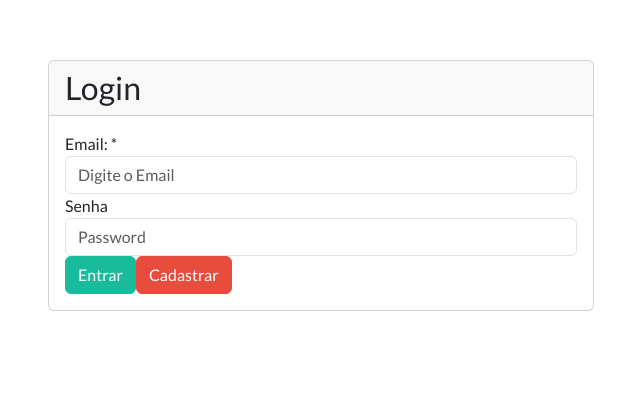
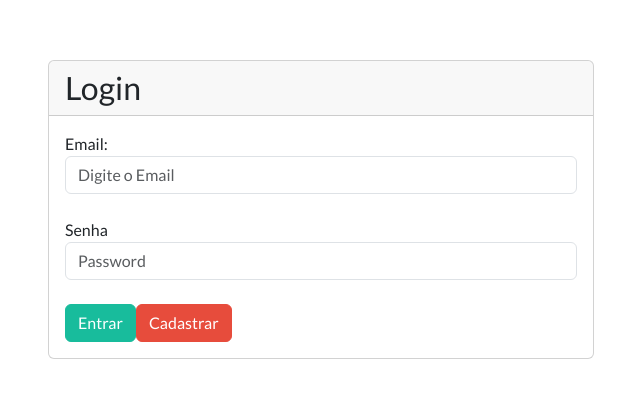
Before and after one commit to sntechbio/minhas-financas-app, a React (Create React App) app: page / in a window 1280 px wide. Shown: the part 124-522 px from the top of the page, without its empty margins (334-974 px from the left). Built offline with nearby package versions, Linux system fonts and the light colour scheme.

Commit message:
alteração no espaçamento dos inputs

```diff
--- a/src/views/login.js
+++ b/src/views/login.js
@@ -27,7 +27,7 @@ class Login extends React.Component {
                                         <div className="bs-component">
                                             <fieldset>
 
-                                            <FormGroup label="Email: *" htmlFor="exampleInputEmail1">
+                                            <FormGroup label="Email:" htmlFor="exampleInputEmail1">
                                                 <input
                                                 type="email"
                                                 value={this.state.email}
@@ -38,6 +38,8 @@ class Login extends React.Component {
                                                 placeholder="Digite o Email"
                                                 />
                                             </FormGroup>
+
+                                            <br/>
 
                                             <FormGroup label="Senha" htmlFor="">
                                             <input
@@ -50,6 +52,8 @@ class Login extends React.Component {
                                                 placeholder="Password"
                                                 />
                                             </FormGroup>
+
+                                            <br/>
 
                                             <button onClick={this.entrar} className="btn btn-success">Entrar</button>
                                             <button className="btn btn-danger">Cadastrar</button>
```
